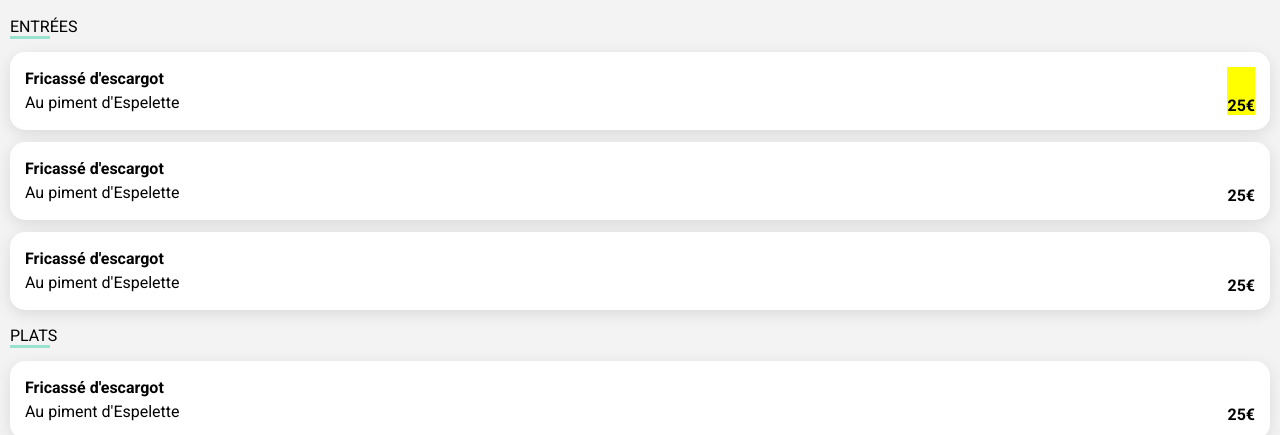
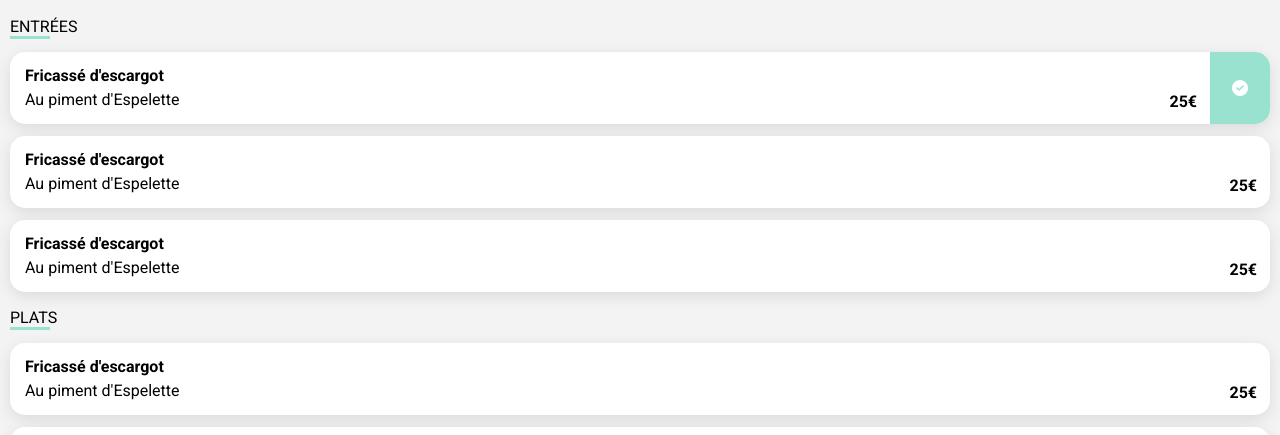
Before and after one commit to ismail-bouasria/ohmyfood, a website: page menus/la-palette-du-gout.html in a window 1280 px wide. Both pictures are taken after a click on the checkbox 640 px from the left and 445 px from the top of the page. Shown: the part 354-789 px from the top of the page. Drawn offline with Linux system fonts and the light colour scheme; a web font is replaced by a local one.

Commit message:
ADD : check animation

```diff
--- a/menus/la-palette-du-gout.html
+++ b/menus/la-palette-du-gout.html
@@ -46,10 +46,17 @@
                                 <div>Fricassé d'escargot</div>
                                 <div> Au piment d'Espelette</div>
                             </div>
-                            <input type="checkbox" id="meal1" name="fricassé" value="Fricasse">
-                            <div class="menu__content__list--price">
-                                25€
+
+                            <div class="menu__content__list--right">
+                                <div class="menu__content__list--price">
+                                    25€
+                                </div>
+                                <input type="checkbox" id="meal1" name="fricassé" value="Fricasse">
+                                <div class="menu__content__list--check check">
+                                    <i class="fa-solid fa-circle-check"></i>
+                                </div>
                             </div>
+
                         </li>
                         <li>
                             <div class="menu__content__list--name">
@@ -72,6 +79,10 @@
                             </div>
                         </li>
                     </ul>
+                </div>
+
+                <div class="container">
+                    <div class="slide-in"></div>
                 </div>
 
                   <!--------------------------------PLATS------------------------------------------->
@@ -152,6 +163,8 @@
             </section>
         </div>
     </main>
+
+
     <footer>
         <div class="footer__infos">
             <a href=""> <i class="fa-solid fa-utensils"></i> Proposer un restaurant</a>
--- a/sass/menus.scss
+++ b/sass/menus.scss
@@ -84,13 +84,59 @@ main {
 
             background-color: white;
             border-radius: 15px;
-            padding: 15px;
+            height: 72px;
             box-shadow: 0px 4.01px 15.04px 0px #0000001A;
             display: flex;
             justify-content: space-between;
             position: relative;
 
         }
+
+
+
+        &--name {
+            line-height: 1.5;
+            align-content: center;
+            margin-left: 15px;
+            overflow: hidden;
+            text-overflow: ellipsis;
+
+            div:nth-child(1) {
+                overflow: hidden;
+                text-overflow: ellipsis;
+                font-weight: bold;
+            }
+
+            div:nth-child(2) {
+                font-weight: 300;
+            }
+        }
+
+        &--right {
+            display: flex;
+        }
+
+        &--price {
+            font-weight: bold;
+            align-content: end;
+            margin: 13px;
+
+        }
+
+        &--check {
+            background-color: #99E2D0;
+            text-align: center;
+            color: white;
+            align-content: center;
+            border-radius: 0px 15px 15px 0px;
+            width: 60px;
+            transform-origin: right;
+            transform: scaleX(0);
+            transition: transform 1000ms;
+            display: none;
+        }
+
+
 
         [type='checkbox'] {
             position: absolute;
@@ -102,27 +148,16 @@ main {
             cursor: pointer;
         }
 
-        [type="checkbox"]:checked+&--price {
-            background: yellow;
+        [type="checkbox"]:checked + &--check {
+            transform: scaleX(1);
+            display: block;
         }
 
-        &--name {
-            line-height: 1.5;
+        [type="checkbox"]:checked:hover + &--check {
 
-            div:nth-child(1) {
-                font-weight: bold;
-            }
-
-            div:nth-child(2) {
-                font-weight: 300;
-            }
-
+            display: block;
         }
 
-        &--price {
-            font-weight: bold;
 
-            align-content: end;
-        }
     }
 }
```
Also changed, not shown: assets/css/menus.css, 1 other file.
